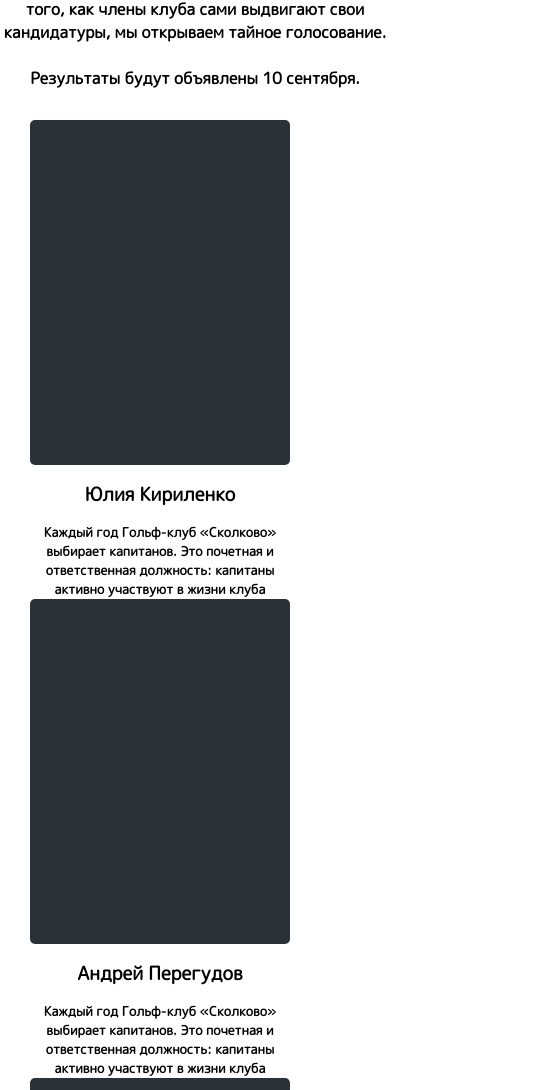
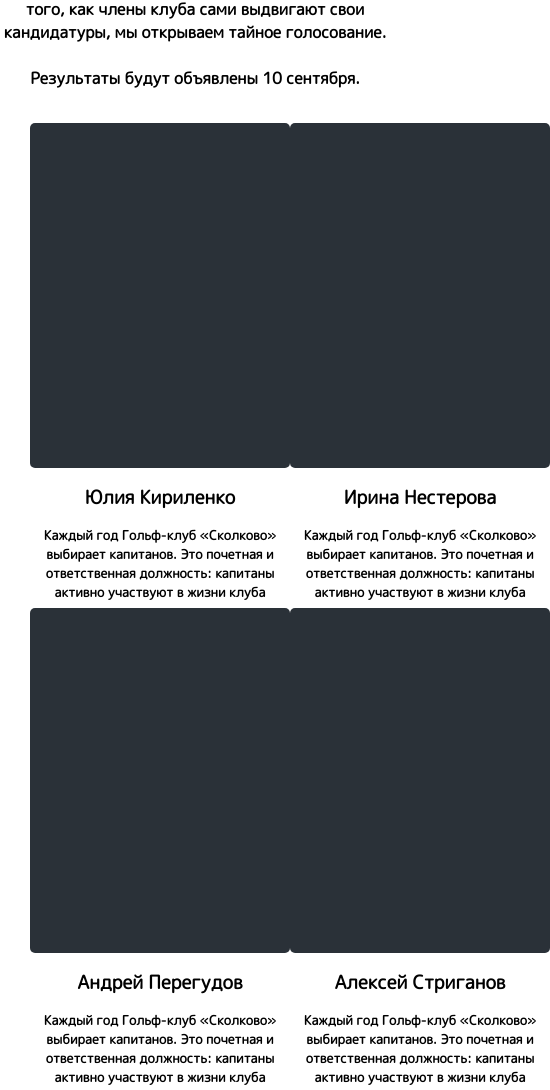
Before and after one commit to Vengetik/Skolkovo-Golf-Club, a website: page index.html in a window 390 px wide. Shown: the part 1060-2150 px from the top of the page, 550 px wide, since content can reach past the window. Drawn offline with Linux system fonts and the light colour scheme.

Commit message:
mobile 2

```diff
--- a/sass/blocks/main__vote.scss
+++ b/sass/blocks/main__vote.scss
@@ -4,4 +4,11 @@
   @include container;
   justify-content: space-between;
   list-style: none;
+  @media (max-width: 767px) {
+    flex-direction: column;
+    justify-content: space-around;
+    align-items: center;
+    align-content: space-around;
+    height: 970px;
+  }
 }
```
Also changed, not shown: css/style.css, sass/blocks/vote__card.scss (line endings or trailing spaces).
